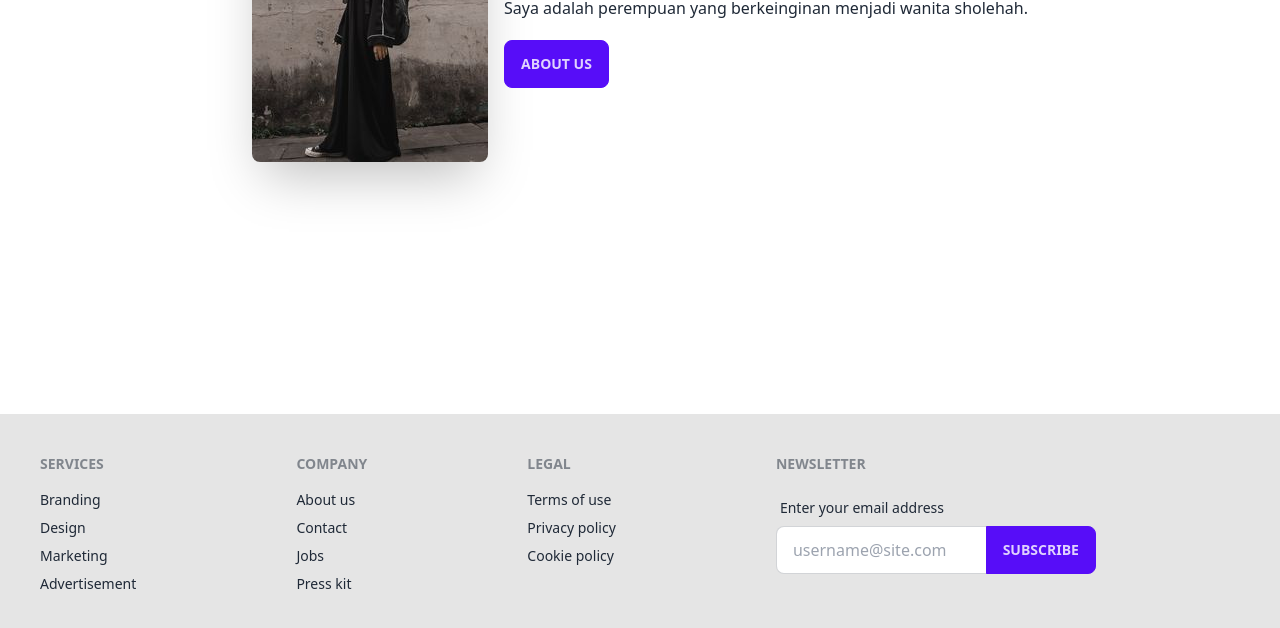
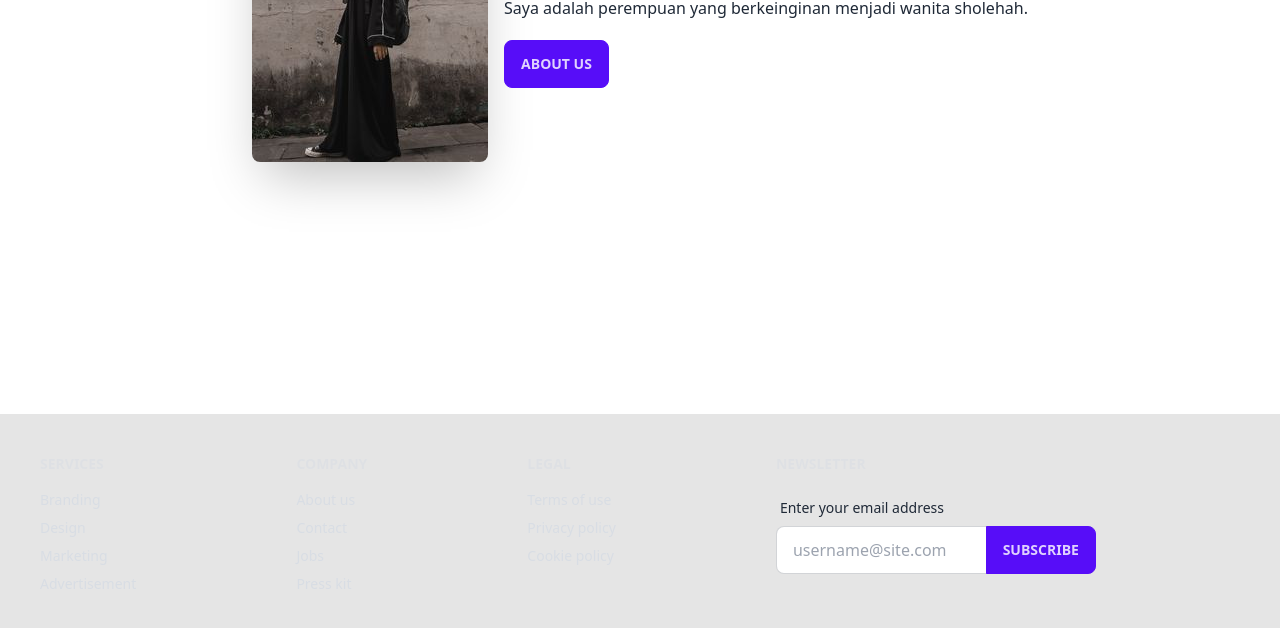
Before and after one commit to SitiFatimahAzhr12/profil, a plain HTML site: page index.html in a window 1280 px wide. Shown: the part 386-1014 px from the top of the page. Drawn offline with nearby package versions, Linux system fonts and the light colour scheme.

Commit message:
Update index.html

```diff
--- a/index.html
+++ b/index.html
@@ -19,7 +19,7 @@
     </div>
   </div>
 </div>
-    <footer class="footer p-10 bg-neutral-200 text-base-content">
+    <footer class="footer p-10 bg-neutral-200 text-neutral-content">
   <nav>
     <header class="footer-title">Services</header>
     <a class="link link-hover">Branding</a>
```
